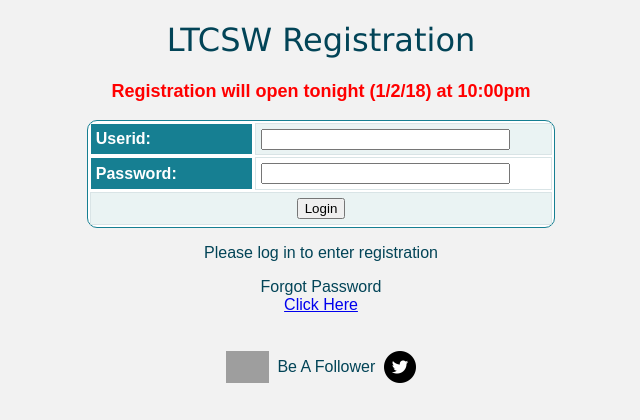
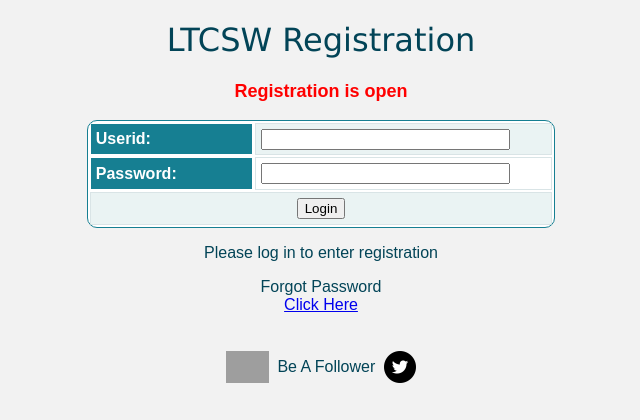
Before and after one commit to poetimp/ltcsw, a PHP site: page /login.php in a window 1280 px wide. Shown: the top 420 px of the page, without its empty margins (319-959 px from the left). Run offline with PHP 8.4, Linux system fonts and the light colour scheme; data that the repository does not hold is empty; a stand-in replaces the project's code that opens the database connection; grey boxes are pictures that could not be loaded.

Commit message:
Opened registration

```diff
--- a/registration/login.php
+++ b/registration/login.php
@@ -112,7 +112,7 @@ if (isset($_POST['submit']))
       }
       else
       {?>
-      <b><font size="+1" color="Red"><p align="center">Registration will open tonight (1/2/18) at 10:00pm</p></font></b>
+      <b><font size="+1" color="Red"><p align="center">Registration is open</p></font></b>
 <!--  <b><font size="+1" color="Red"><p align="center">Registration is currently down in preparation for for 2017 convention</p></font></b> -->
 <!--  <b><font size="+1" color="Red"><p align="center">There will be a delay in opening registration</p></font></b> -->
 <!--  <b><font size="+1" color="Red"><p align="center">2016 Registration Reports and Awards are Ready</p></font></b> -->
```
